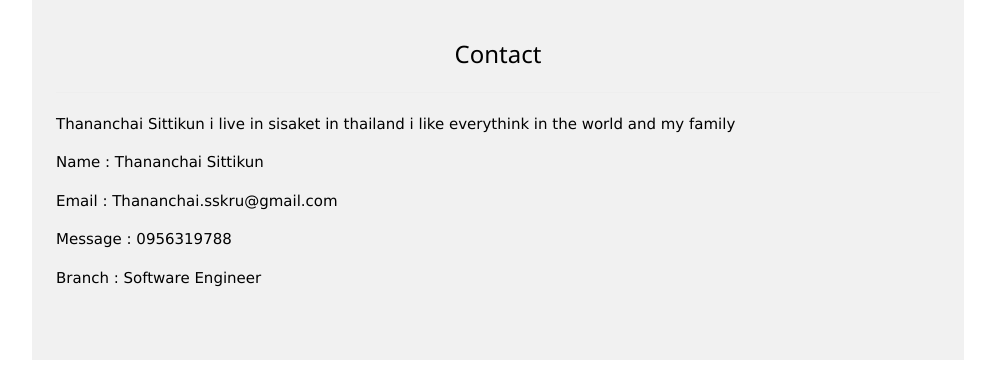
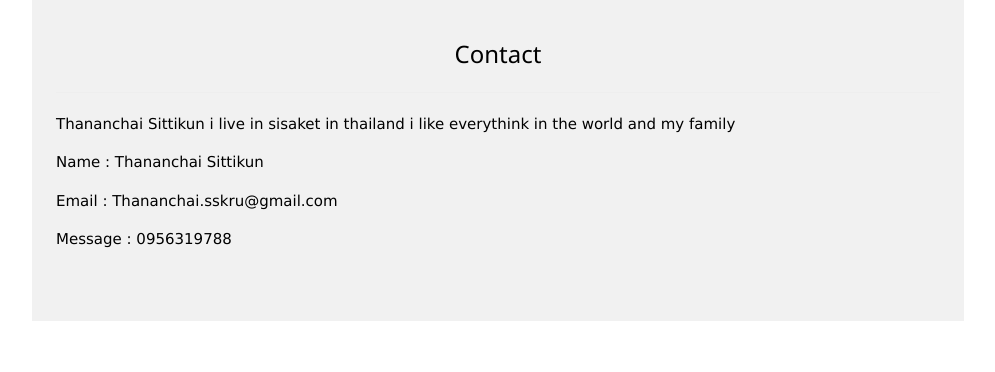
Before and after one commit to joft60302/nicebro, a plain HTML site: page index.html in a window 1280 px wide. Shown: the part 2885-3257 px from the top of the page, without its empty margins (142-1137 px from the left). After the commit the page ends 3218 px from the top, so only its background shows below. Drawn offline with nearby package versions, Linux system fonts and the light colour scheme.

Commit message:
remove branch

```diff
--- a/index.html
+++ b/index.html
@@ -61,10 +61,6 @@
 
 		</div>
 
-      <div class="w3-section">
-        <label>Branch : Software Engineer</label>
-		</div>
-
 
     </form><br>
 
```
